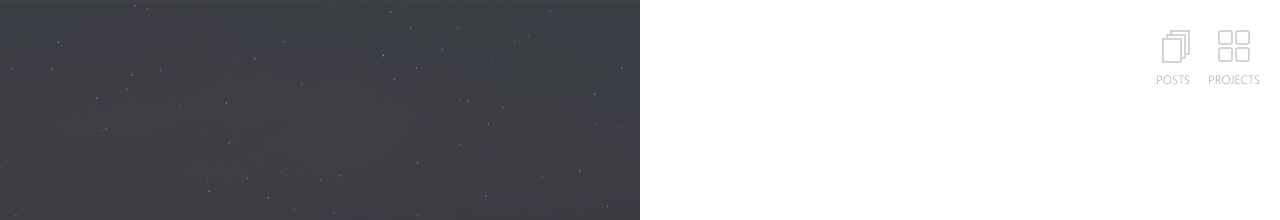
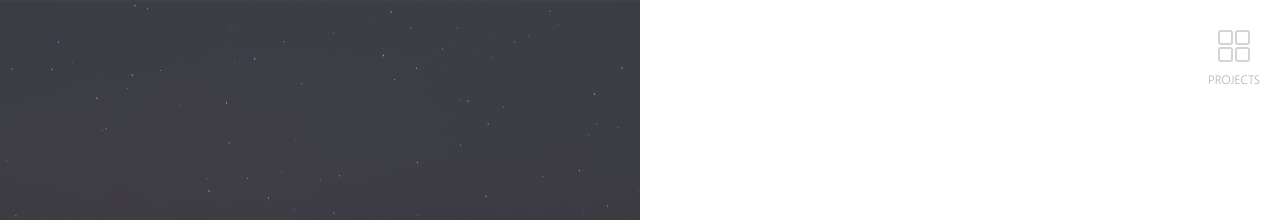
Before and after one commit to cc-lemon/cc-lemon.github.io-, a Jekyll site: the page built from index.md, in a window 1280 px wide. Shown: the top 220 px of the page. Built offline with Jekyll 4.4.1, drawn with Linux system fonts in a browser that asks for light colours.

Commit message:
Removed post-list

```diff
--- a/_layouts/home.html
+++ b/_layouts/home.html
@@ -30,8 +30,8 @@ layout: compress
       <span></span>
     </a>
     <span class="projects-link">PROJECTS</span>
-      <a href="{{ site.url }}/posts" title="posts" class="posts-menu-icon"></a>
-    <span class="posts-link">POSTS</span>
+      <!--a href="{{ site.url }}/posts" title="posts" class="posts-menu-icon"></a>
+    <span class="posts-link">POSTS</span-->
     <div class="content">
       <div class="about-info">
         {{ content }}
--- a/_layouts/post.html
+++ b/_layouts/post.html
@@ -29,7 +29,7 @@ layout: compress
       <!--div class="share-buttons">
         {% include share.html %}
       </div-->
-      <a href="../posts.html" title="posts" class="posts-menu-icon"></a>
+      <!--a href="../posts.html" title="posts" class="posts-menu-icon"></a-->
       <a title="projects" class="projects-menu-icon">
         <span></span>
       </a>
```
